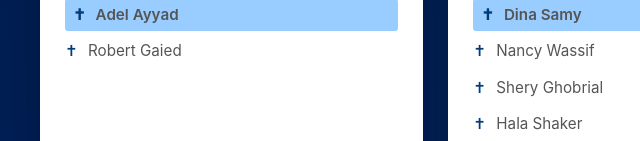
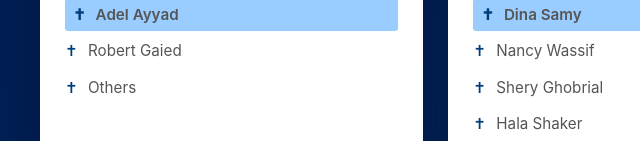
Before and after one commit to christophermetri/sunday-school-assignments, a plain HTML site: page index.html in a window 1280 px wide. Shown: the part 659-800 px from the top of the page, 0-640 px from the left. Drawn offline with Linux system fonts and the light colour scheme.

Commit message:
Restore 'Others' to Special Needs card

```diff
--- a/index.html
+++ b/index.html
@@ -229,6 +229,7 @@
                         <strong>Servants:</strong>
                         <div class="servant leader">Adel Ayyad</div>
                         <div class="servant">Robert Gaied</div>
+                        <div class="servant">Others</div>
                     </div>
                 </div>
 
```
